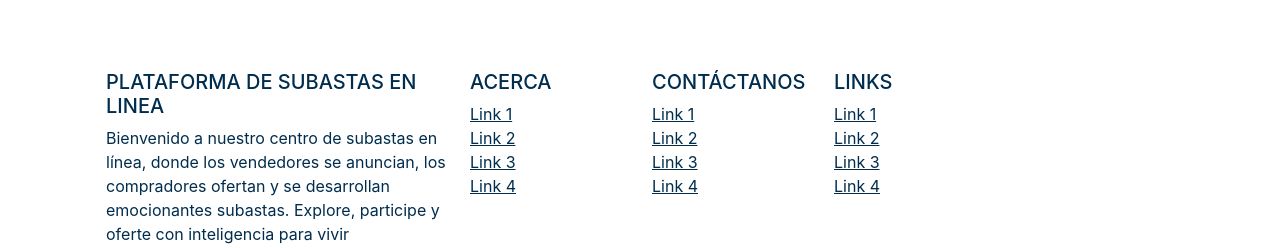
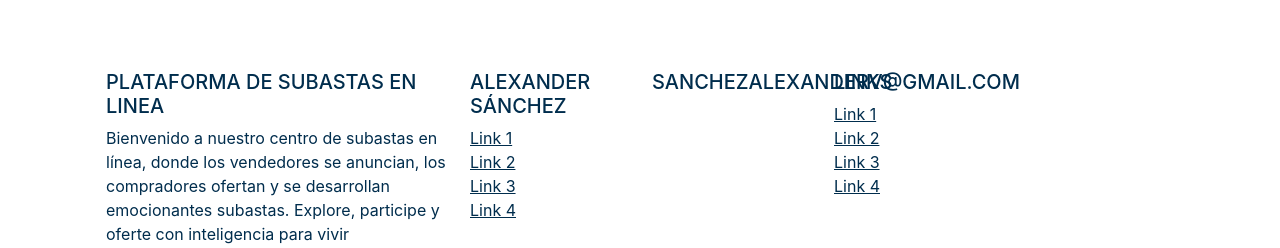
Before and after one commit to asanchez2023/subastasgt, a React (Create React App) app: page / in a window 1280 px wide. Shown: the part 889-1137 px from the top of the page. Built offline with nearby package versions, Linux system fonts and the light colour scheme; no server answers.

Commit message:
actualización de links

```diff
--- a/src/NavbarComponent/Footer.jsx
+++ b/src/NavbarComponent/Footer.jsx
@@ -20,7 +20,7 @@ const Footer = () => {
                 </div>
 
                 <div class="col-lg-2 col-md-6 mb-4 mb-md-0">
-                  <h5 class="text-uppercase text-color-4">Acerca</h5>
+                  <h5 class="text-uppercase text-color-4">Alexander Sánchez</h5>
 
                   <ul class="list-unstyled mb-0">
                     <li>
@@ -47,30 +47,9 @@ const Footer = () => {
                 </div>
 
                 <div class="col-lg-2 col-md-6 mb-4 mb-md-0">
-                  <h5 class="text-uppercase text-color-4">Contáctanos</h5>
+                  <h5 class="text-uppercase text-color-4">sanchezalexanderv@gmail.com</h5>
 
-                  <ul class="list-unstyled mb-0">
-                    <li>
-                      <a href="#!" class="text-color">
-                        Link 1
-                      </a>
-                    </li>
-                    <li>
-                      <a href="#!" class="text-color">
-                        Link 2
-                      </a>
-                    </li>
-                    <li>
-                      <a href="#!" class="text-color">
-                        Link 3
-                      </a>
-                    </li>
-                    <li>
-                      <a href="#!" class="text-color">
-                        Link 4
-                      </a>
-                    </li>
-                  </ul>
+
                 </div>
 
 
```
